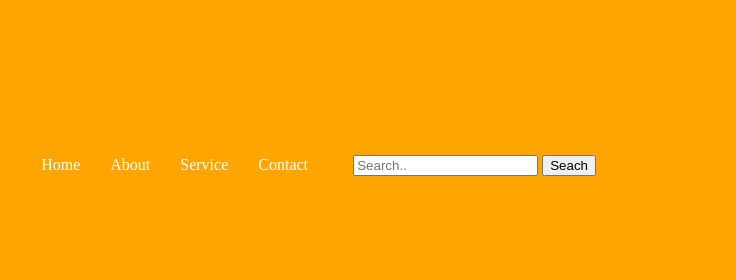
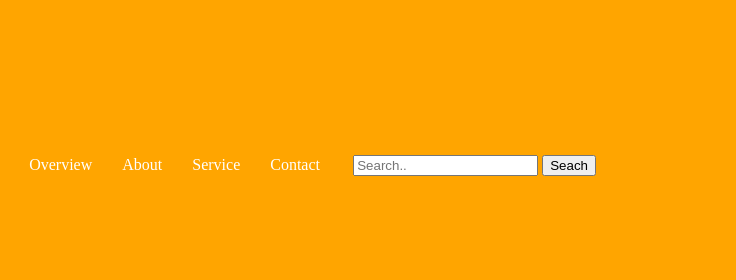
Before and after one commit to Jamxxter/practice, a plain HTML site: page index.html in a window 1280 px wide. Shown: the top 280 px of the page, 544-1280 px from the left. Drawn offline with Linux system fonts and the light colour scheme.

Commit message:
Update index.html

```diff
--- a/index.html
+++ b/index.html
@@ -15,7 +15,7 @@
             </div>
             <nav>
                 <ul>
-                    <li><a href="">Home</a></li>
+                    <li><a href="">Overview</a></li>
                     <li><a href="">About</a></li>
                     <li><a href="">Service</a></li>
                     <li><a href="">Contact</a></li>
```
